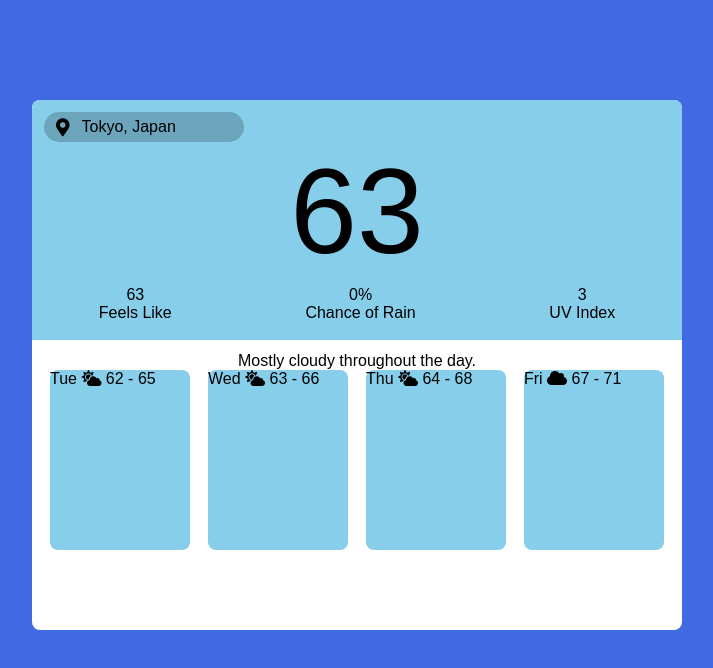
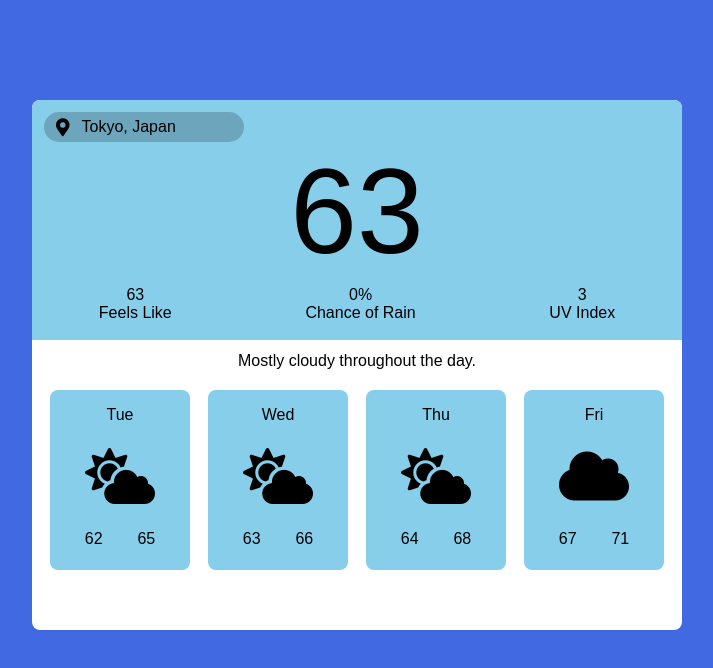
Before and after one commit to balkarjun/vue-forecaster, a Vue app: page / in a window 1280 px wide. Shown: the top 668 px of the page, without its empty margins (283-996 px from the left). Built offline with nearby package versions, Linux system fonts and the light colour scheme.

Commit message:
Style forecast item

```diff
--- a/src/App.vue
+++ b/src/App.vue
@@ -29,9 +29,12 @@
       <p class="summary">{{ today.summary }}</p>
       <div class="forecast-list">
         <div class="forecast" v-for="(item, index) in forecasts" :key="index">
-          {{ item.day }}
+          <p class="day">{{ item.day }}</p>
           <i class="fas" :class="`fa-${item.icon}`"></i>
-          {{ item.min }} - {{ item.max }}
+          <span class="minmax">
+            <p>{{ item.min }}</p>
+            <p>{{ item.max }}</p>
+          </span>
         </div>
       </div>
     </section>
@@ -534,6 +537,7 @@ input {
 .forecast-list {
   display: flex;
   justify-content: space-evenly;
+  padding-top: 20px;
 }
 
 .forecast {
@@ -542,4 +546,22 @@ input {
   border-radius: 8px;
   background-color: skyblue;
 }
+
+.day {
+  padding-top: 16px;
+  text-align: center;
+}
+
+.forecast i {
+  display: block;
+  font-size: 56px;
+  text-align: center;
+  padding-top: 24px;
+}
+
+.minmax {
+  padding-top: 26px;
+  display: flex;
+  justify-content: space-evenly;
+}
 </style>
```
